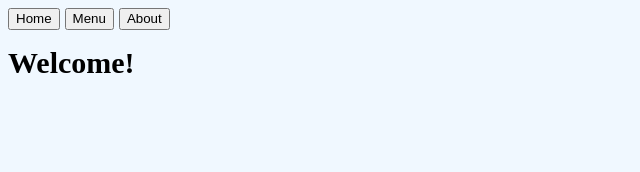
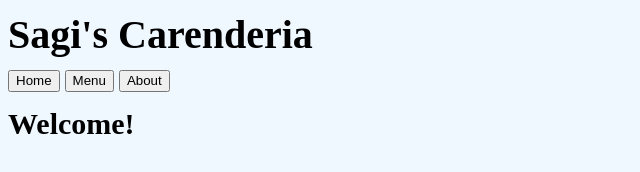
Before and after one commit to etanyosef/restaurant-page, a website built with webpack: page src/template.html in a window 1280 px wide. Shown: the whole page, without its empty margins (0-640 px from the left). Built offline with nearby package versions, Linux system fonts and the light colour scheme.

Commit message:
add page webpage title

```diff
--- a/src/template.html
+++ b/src/template.html
@@ -7,6 +7,7 @@
 </head>
 <body>
     <header>
+        <h1>Sagi's Carenderia</h1>
         <nav>
             <button id="home-btn">Home</button>
             <button id="menu-btn">Menu</button>
```
